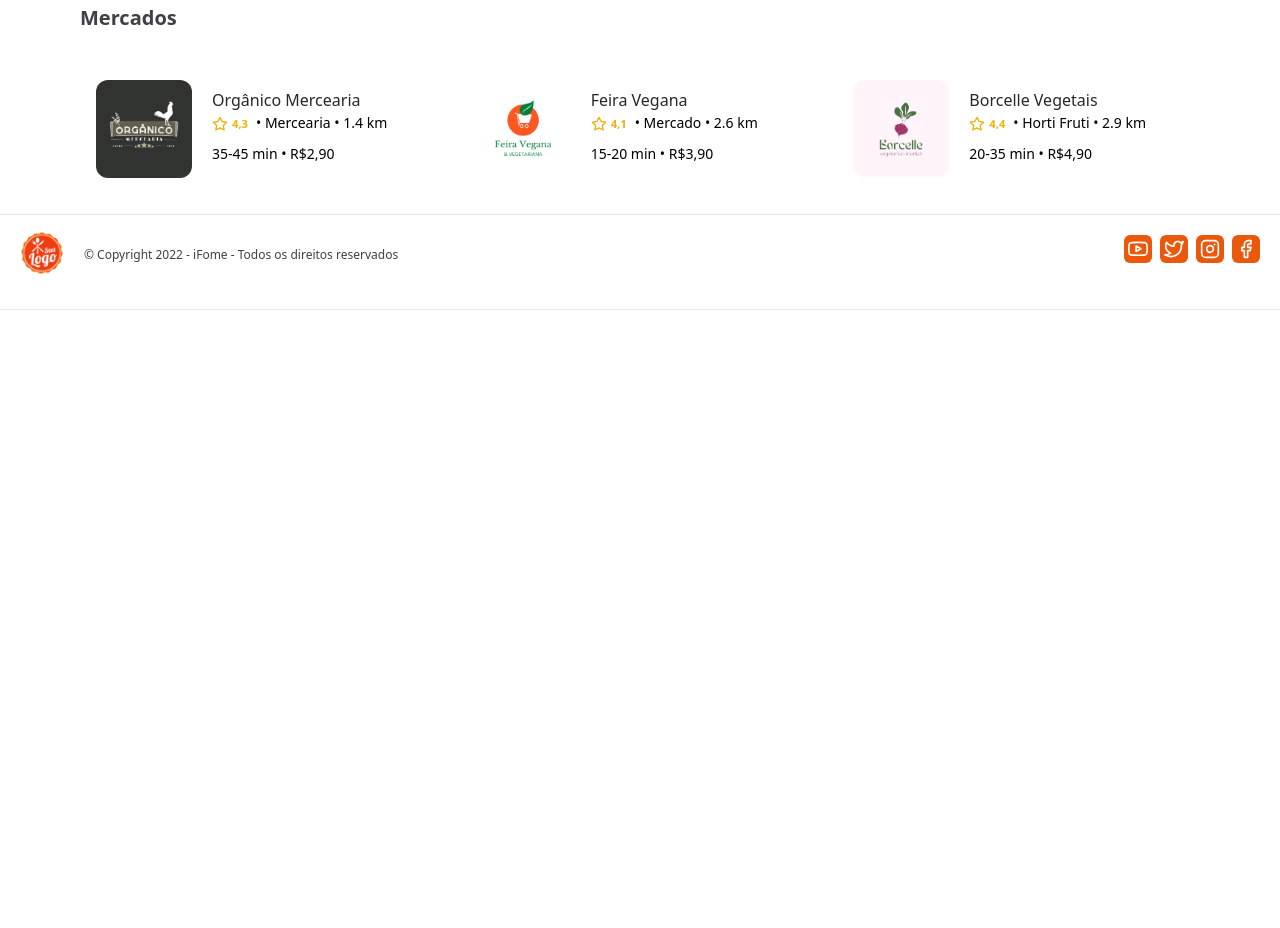
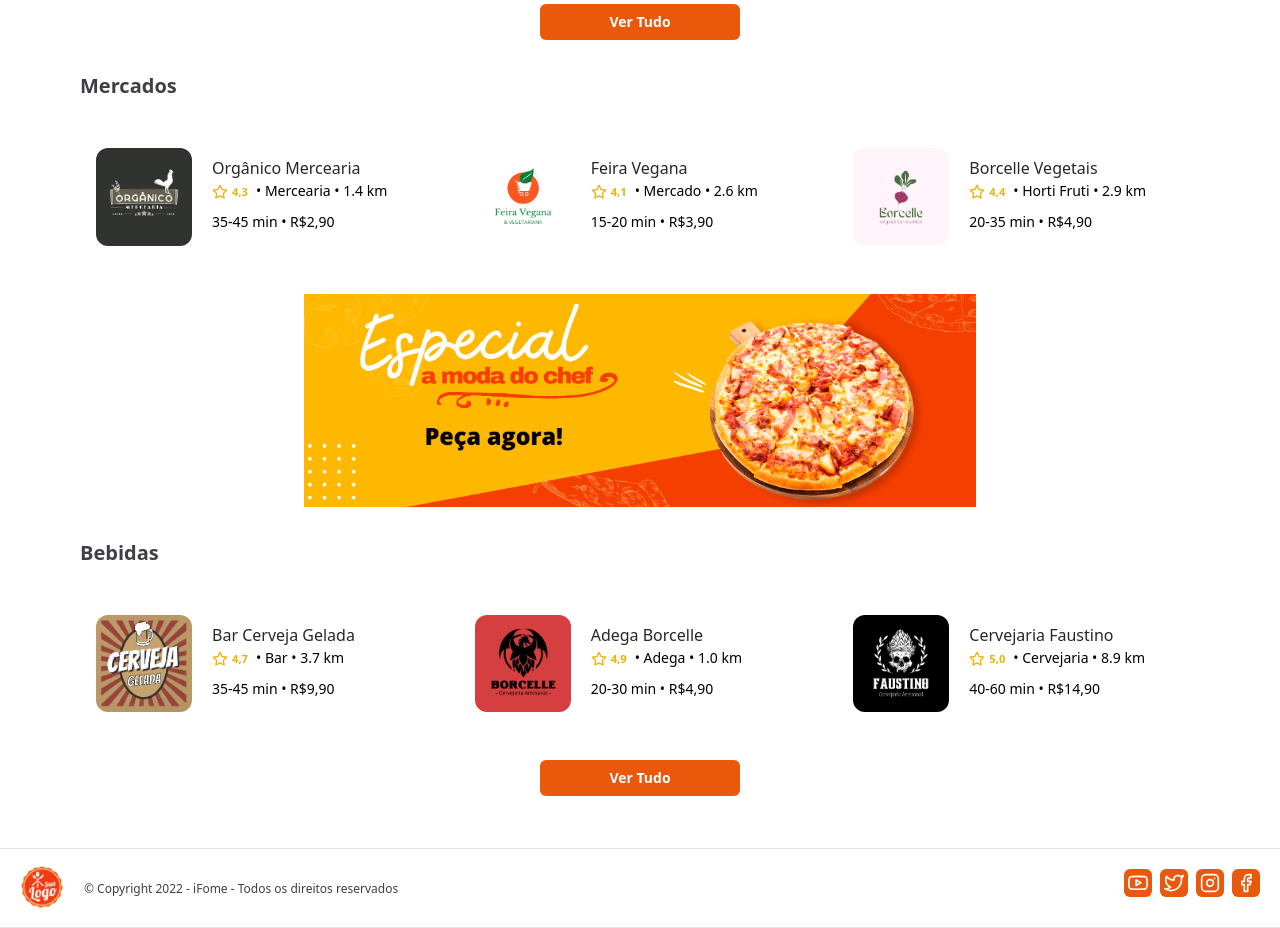
Before and after one commit to rodolfosantos23/ifome-delivery, a website: page src/index.html in a window 1280 px wide. Shown: the part 620-1548 px from the top of the page. Before the commit the page ends 930 px from the top, so only its background shows below. Drawn offline with nearby package versions, Linux system fonts and the light colour scheme; files that its build step writes are made by us from their sources.

Commit message:
Melhorias cores e Botão Ver Tudo

```diff
--- a/src/index.html
+++ b/src/index.html
@@ -21,8 +21,8 @@
         <!-- Menu Mobile -->
         <div class="flex flex-initial items-center justify-between md:w-auto md:hidden">
             <a href="#"
-                class="text-amber-700 hover:text-amber-500 mx-2 text-sm font-medium transition-all duration-200 flex">
-                <i data-feather="menu" class="text-amber-700 hover:text-amber-500"></i>
+                class="text-orange-700 hover:text-orange-500 mx-2 text-sm font-medium transition-all duration-200 flex">
+                <i data-feather="menu" class="text-orange-700 hover:text-orange-500"></i>
             </a>
         </div>
 
@@ -36,11 +36,11 @@
             <!-- Menu Web -->
             <div class="hidden flex-initial items-center justify-between w-full md:w-auto xl:flex">
                 <a href="#"
-                    class="text-amber-700 hover:text-amber-500 mx-2 text-sm font-medium transition-all duration-200">Restaurantes</a>
+                    class="text-orange-700 hover:text-orange-500 mx-2 text-sm font-medium transition-all duration-200">Restaurantes</a>
                 <a href="#"
-                    class="text-amber-700 hover:text-amber-500 mx-2 text-sm font-medium transition-all duration-200">Mercado</a>
+                    class="text-orange-700 hover:text-orange-500 mx-2 text-sm font-medium transition-all duration-200">Mercado</a>
                 <a href="#"
-                    class="text-amber-700 hover:text-amber-500 mx-2 text-sm font-medium transition-all duration-200">Bebidas</a>
+                    class="text-orange-700 hover:text-orange-500 mx-2 text-sm font-medium transition-all duration-200">Bebidas</a>
             </div>
         </div>
 
@@ -56,13 +56,13 @@
             <div class="mr-5 flex">
                 <a href="#" class="flex items-center">
                     <div class="mr-2 text-zinc-600 font-medium text-sm hidden lg:flex">Avenida Sapopemba, 5500</div>
-                    <div><i data-feather="user" class="text-amber-700"></i></div>
+                    <div><i data-feather="user" class="text-orange-700"></i></div>
                 </a>
             </div>
 
             <!-- Carrinho -->
             <a href="#" class="flex justify-between items-center">
-                <i data-feather="shopping-bag" class="text-amber-700"></i>
+                <i data-feather="shopping-bag" class="text-orange-700"></i>
                 <div class="ml-3 text-sm text-zinc-600">
                     <p class="text-[13px]">3 itens</p>
                     <p class="font-medium">R$ 190,00</p>
@@ -195,8 +195,15 @@
                 </div>
             </div>
             <!-- /Lista -->
+
+            <!-- Botão ver tudo -->
+            <div class="mt-8 w-full flex justify-center">
+                <button
+                    class="bg-orange-600 text-white font-bold text-sm rounded-md py-2 w-full max-w-[200px] hover:bg-orange-500 transition-colors">
+                    Ver Tudo
+                </button>
+            </div>
         </div>
-
 
         <!-- Listagem Mercado -->
         <div>
@@ -255,11 +262,84 @@
             <!-- /Lista -->
         </div>
 
+        <!-- Banner -->
+        <div>
+            <div class="mt-8 w-full flex justify-center">
+                <img src="img/banner/005.png" alt="Banner" class="w-full max-w-2xl">
+            </div>
+        </div>
+
+        <!-- Listagem Bebidas -->
+        <div>
+            <div class="mt-8 w-full">
+                <h2 class="font-bold text-xl text-zinc-700">Bebidas</h3>
+            </div>
+
+            <div class="mt-8 w-full">
+                <!-- Lista  -->
+                <div class="grid grid-cols-1 md:grid-cols-2 xl:grid-cols-3 gap-4">
+                    <!-- Restaurantes -->
+                    <a href="#" class="p-4 flex justify-between rounded-lg hover:shadow-lg transition-all duration-300">
+                        <div class="w-24 flex-initial">
+                            <img src="img/bebidas/001.png" alt="Bar Cerveja Gelada" class="rounded-xl">
+                        </div>
+                        <div class="flex flex-col flex-1 ml-5 pt-2 overflow-hidden">
+                            <p class="font-medium text-md text-zinc-800">Bar Cerveja Gelada</p>
+                            <span class="flex flex-row text-sm">
+                                <i data-feather="star" class="text-yellow-500 w-4"></i>
+                                <small class="text-yellow-500 font-bold mt-[2px] ml-1">4,7</small>
+                                <small class="ml-2 mt-[1px] font-light text-sm"> • Bar • 3.7 km</small>
+                            </span>
+                            <p class="mt-2 font-light text-sm">35-45 min • R$9,90</p>
+                        </div>
+                    </a>
+                    <a href="#" class="p-4 flex justify-between rounded-lg hover:shadow-lg transition-all duration-300">
+                        <div class="w-24 flex-initial">
+                            <img src="img/bebidas/002.png" alt="Adega Borcelle" class="rounded-xl">
+                        </div>
+                        <div class="flex flex-col flex-1 ml-5 pt-2 overflow-hidden">
+                            <p class="font-medium text-md text-zinc-800">Adega Borcelle</p>
+                            <span class="flex flex-row text-sm">
+                                <i data-feather="star" class="text-yellow-500 w-4"></i>
+                                <small class="text-yellow-500 font-bold mt-[2px] ml-1">4,9</small>
+                                <small class="ml-2 mt-[1px] font-light text-sm"> • Adega • 1.0 km</small>
+                            </span>
+                            <p class="mt-2 font-light text-sm">20-30 min • R$4,90</p>
+                        </div>
+                    </a>
+                    <a href="#" class="p-4 flex justify-between rounded-lg hover:shadow-lg transition-all duration-300">
+                        <div class="w-24 flex-initial">
+                            <img src="img/bebidas/003.png" alt="Cervejaria Faustino" class="rounded-xl">
+                        </div>
+                        <div class="flex flex-col flex-1 ml-5 pt-2 overflow-hidden">
+                            <p class="font-medium text-md text-zinc-800">Cervejaria Faustino</p>
+                            <span class="flex flex-row text-sm">
+                                <i data-feather="star" class="text-yellow-500 w-4"></i>
+                                <small class="text-yellow-500 font-bold mt-[2px] ml-1">5,0</small>
+                                <small class="ml-2 mt-[1px] font-light text-sm"> • Cervejaria • 8.9 km</small>
+                            </span>
+                            <p class="mt-2 font-light text-sm">40-60 min • R$14,90</p>
+                        </div>
+                    </a>
+                </div>
+            </div>
+            <!-- /Lista -->
+
+            <!-- Botão ver tudo -->
+            <div class="mt-8 w-full flex justify-center">
+                <button
+                    class="bg-orange-600 text-white font-bold text-sm rounded-md py-2 w-full max-w-[200px] hover:bg-orange-500 transition-colors">
+                    Ver Tudo
+                </button>
+            </div>
+        </div>
+
         <!-- /Container -->
     </div>
 
     <!-- Footer -->
-    <footer class="container mx-auto flex justify-between h-24 py-4 border border-t-zinc-200 border-l-0 border-r-0">
+    <footer
+        class="container mx-auto mt-8 flex justify-between h-20 pt-4 border border-t-zinc-200 border-l-0 border-r-0">
         <div class="flex-none py-1 md:py-0 px-5">
             <img src="img/logo.png" alt="iFome" class="w-11">
         </div>
@@ -267,7 +347,7 @@
             <p class="text-xs text-zinc-700">© Copyright 2022 - iFome - Todos os direitos reservados</p>
         </div>
         <div class="flex-none flex gap-2 py-1 px-5">
-            <a href="#"><i data-feather="youtube" class="text-white bg-orange-600 p-1 rounded-md w-7 h-7"></i></a>
+            <a href="#"><i data-feather="youtube" class="text-white bg-orange-600  p-1 rounded-md w-7 h-7"></i></a>
             <a href="#"><i data-feather="twitter" class="text-white bg-orange-600 p-1 rounded-md w-7 h-7"></i></a>
             <a href="#"><i data-feather="instagram" class="text-white bg-orange-600 p-1 rounded-md w-7 h-7"></i></a>
             <a href="#"><i data-feather="facebook" class="text-white bg-orange-600 p-1 rounded-md w-7 h-7"></i></a>
```
Also changed, not shown: src/img/banner/005.png (added), src/img/bebidas/001.png (added), src/img/bebidas/002.png (added), src/img/bebidas/003.png (added).
